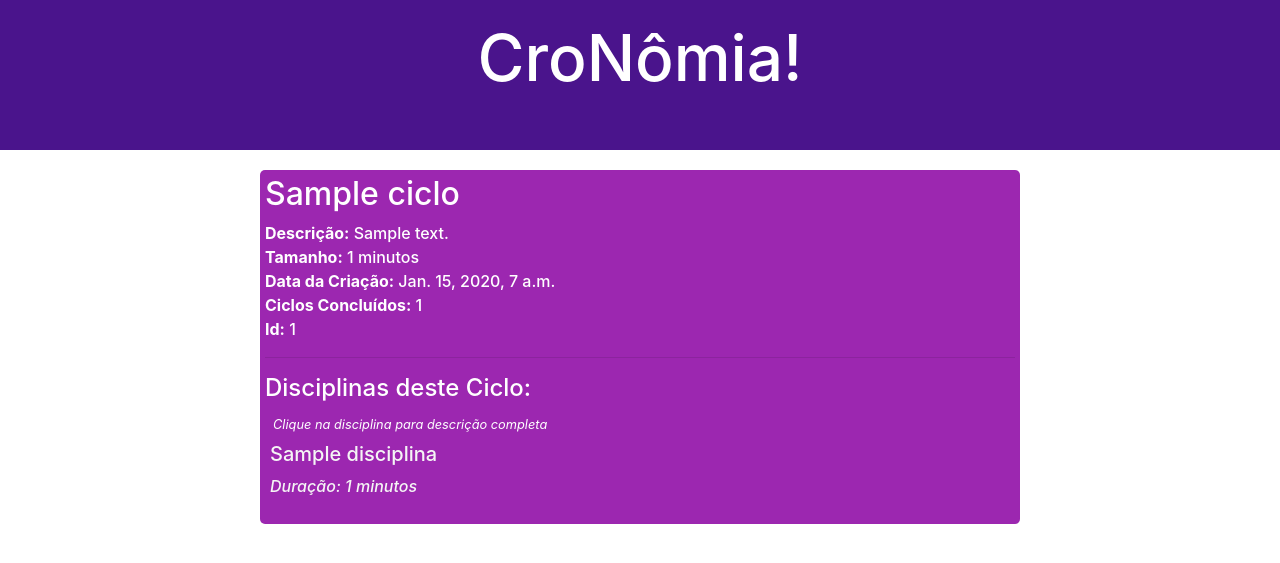
After one commit to alsgil13/CroNomia, a Django app: page /cronomia/ciclo/1 in a window 1280 px wide. The commit adds this page. Shown: the top 563 px of the page. Run offline with Django 3.2, Linux system fonts and the light colour scheme; tables that the repository leaves empty hold one stand-in row (values such as "Sample post"); some libraries are stand-ins or nearby versions.

Commit message:
Iniciando CRUD de Ciclos

```diff
--- a/cronomia/cronomia/urls.py
+++ b/cronomia/cronomia/urls.py
@@ -21,7 +21,8 @@ from django.views.generic import RedirectView
 urlpatterns = [
     path('admin/', admin.site.urls),
     path('cronomia/', include('loopstudy.urls')),
-    path('', RedirectView.as_view(url='/loopstudy/', permanent=True)),
+    path('', RedirectView.as_view(url='/cronomia/', permanent=True)),
+
 ]
 
 
--- a/cronomia/loopstudy/models.py
+++ b/cronomia/loopstudy/models.py
@@ -17,6 +17,7 @@ class Ciclo(models.Model):
     dt_cria = models.DateTimeField(auto_now=True)
     tamanho = models.IntegerField()
     laps = models.IntegerField(help_text='Quantidade de vezes que o ciclo foi estudado')
+    dono = models.ForeignKey('Profile', on_delete=models.SET_NULL, null=True)
 
     def __str__(self):
         """String para representar o objeto."""
--- a/cronomia/loopstudy/static/css/estilo.css
+++ b/cronomia/loopstudy/static/css/estilo.css
@@ -1,6 +1,7 @@
-body{
+a:hover{
+    text-decoration: none;
+}
 
-}
 
 .faixa{
     display: inline-block;
@@ -29,3 +30,28 @@ body{
 .logo_container img{
     max-height: 600px;
 }
+
+.bg-cor-secundaria{
+    background-color: #9C27B0;
+    color: white;
+    font-weight: 500;
+}
+
+.container-detail{
+    margin-top: 20px;
+    padding: 5px;
+
+
+    border-radius: 5px;
+    /* border-color: grey;
+    border-style: solid;
+    border-width: 1px; */
+}
+
+.container-disc{
+    padding: 5px;
+    color: whitesmoke;
+    font-weight: 500;
+    margin-top: 2px;
+    border-radius: 5px;
+}
--- /dev/null
+++ b/cronomia/loopstudy/templates/loopstudy/ciclo_detail.html
@@ -0,0 +1,36 @@
+{% extends "boilerplate.html" %}
+{% block content %}
+<div class="container">
+    <div class="row">
+            {% if ciclo %}
+            <div class="col-md-8 offset-md-2 container-detail bg-cor-secundaria">
+                <h2>{{ ciclo.nome }}</h2>
+                <p><strong>Descrição:</strong> {{ ciclo.descricao }}<br>
+                <strong>Tamanho:</strong> {{ ciclo.tamanho }} minutos<br>
+                <strong>Data da Criação:</strong> {{ ciclo.dt_cria }}<br>
+                <strong>Ciclos Concluídos:</strong> {{ ciclo.laps }}<br>
+                <strong>Id:</strong> {{ ciclo.id }}</p>
+                <hr>
+                <h4>Disciplinas deste Ciclo:</h4>
+                <small class="p-2"><em>Clique na disciplina para descrição completa</em></small>
+                {% for d in ciclo.disciplina_set.all %}
+                <a href="{{ d.get_absolute_url }}">
+                <div class="col container-disc" style="background-color: {{ d.cor }};">
+                    <h5>{{d.nome}}</h5>
+                    <em><p>Duração: {{ d.tempo }} minutos</em>
+
+
+                    </p>
+
+                </div>
+                </a>
+
+                {% endfor %}
+
+            </div>
+            {% else %}
+              <h2 class="text-center">Ciclos Inexistente ou indisponível para esta conta.</h2>
+            {% endif %}
+    </div>
+</div>
+{% endblock %}
--- a/cronomia/loopstudy/urls.py
+++ b/cronomia/loopstudy/urls.py
@@ -4,4 +4,8 @@ from loopstudy import views
 
 urlpatterns = [
     path('', views.index, name='index'),
+    path('perfil/',views.perfil, name='perfil'),
+    path('ciclos/', views.CicloListView.as_view(), name='ciclos'),
+     path('ciclo/<int:pk>', views.CicloDetailView.as_view(), name='ciclo-detail'),
+
 ]
--- a/cronomia/loopstudy/views.py
+++ b/cronomia/loopstudy/views.py
@@ -1,7 +1,24 @@
 from django.shortcuts import render
 from loopstudy.models import Cor, Ciclo, Disciplina, TipoDisciplina, Profile, Sprint
+from django.views import generic
 
 # Create your views here.
 def index(request):
     context = {}
     return render(request,'index.html', context=context)
+
+def perfil(request):
+    #Fazer função depois de fazer o Login
+    context = {}
+    return render(request,'perfil.html', context=context)
+
+class CicloListView(generic.ListView):
+    model = Ciclo
+    #alterar queryset depois do sistema de login para retornar apenas os ciclos do usuário
+
+class CicloDetailView(generic.DetailView):
+    model = Ciclo
+
+
+
+    #disciplinas = Disciplina.objects.filter(ciclo = Ciclo.id)
```
Also changed, not shown: cronomia/loopstudy/templates/loopstudy/ciclo_list.html (added, +25 -0 lines), cronomia/loopstudy/templates/perfil.html (added, +16 -0 lines), cronomia/loopstudy/migrations/0003_ciclo_dono.py (added).
